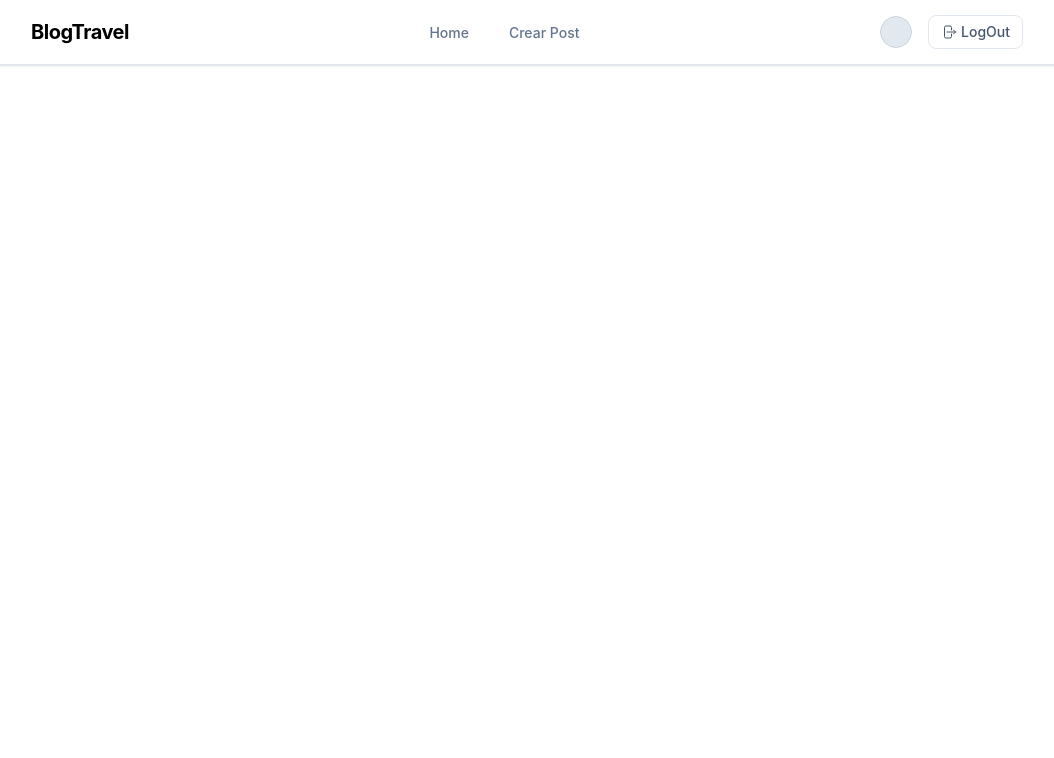
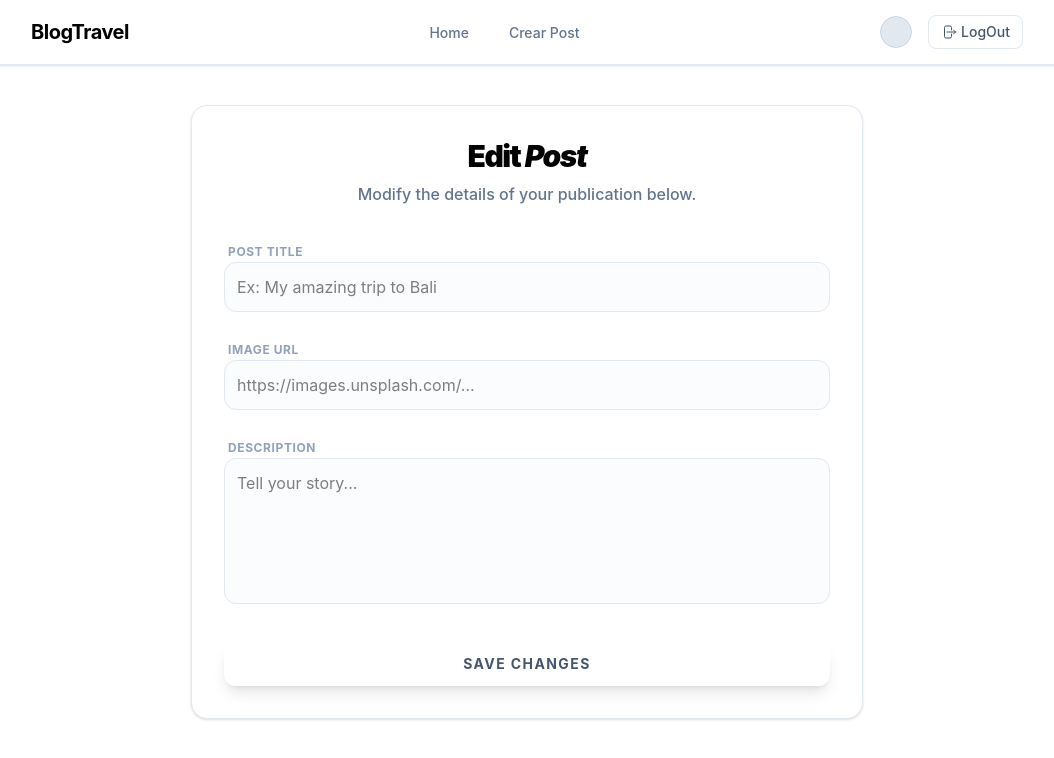
Before and after one commit to FD94/Frontend-BlogTravelApp, a React (Vite) app: page /edit/1 in a window 1280 px wide. Shown: the top 758 px of the page, without its empty margins (113-1167 px from the left). Built offline with nearby package versions, Linux system fonts and the light colour scheme; no server answers; sample sign-in values are in the browser's storage.

Commit message:
feat: implement funcionality to edit post

```diff
--- a/index.html
+++ b/index.html
@@ -5,7 +5,7 @@
 		<link rel="icon" type="image/svg+xml" href="/favicon.svg" />
 		<meta name="viewport" content="width=device-width, initial-scale=1.0" />
 		<link href="./src/index.css" rel="stylesheet" />
-		<title>Travel Blog</title>
+		<title>BlogTravel</title>
 	</head>
 	<body>
 		<div id="root"></div>
--- a/src/App.jsx
+++ b/src/App.jsx
@@ -6,6 +6,7 @@ import CreatePost from "./pages/CreatePost"
 import PrivateRoute from "./components/PrivateRoutes"
 import LoginPage from "./pages/LoginPage"
 import SignupPage from "./pages/SignUpPage"
+import EditPostsPage from "./pages/EditPostsPage"
 
 
 
@@ -19,6 +20,7 @@ function App() {
       <Routes>
         <Route path="/" element={<HomePage />} />
         <Route path="/create" element={<PrivateRoute> <CreatePost /> </PrivateRoute>} />
+        <Route path="/edit/:id" element={<PrivateRoute> <EditPostsPage /> </PrivateRoute>} />
         <Route path="/login" element={<LoginPage />} />
         <Route path="/signup" element={<SignupPage />} />
       </Routes>
--- a/src/components/Navbar.jsx
+++ b/src/components/Navbar.jsx
@@ -29,14 +29,14 @@ const Navbar = () => {
             <nav className="max-w-5xl mx-auto px-4">
                 <div className="flex items-center justify-between h-16">
 
-                    {/* Lado Izquierdo: Logo */}
+
                     <div className="flex-shrink-0">
                         <h1 className="text-xl font-bold text-brand-primary tracking-tight">
                             BlogTravel
                         </h1>
                     </div>
 
-                    {/* Centro: Links de Navegación */}
+
                     <div className="flex gap-4 md:gap-8 h-full">
                         <NavLink
                             to="/"
@@ -54,7 +54,7 @@ const Navbar = () => {
                         </NavLink>
                     </div>
 
-                    {/* Lado Derecho: Grupo de Usuario (Avatar + Logout) */}
+
                     <div className="flex items-center gap-3 md:gap-4">
 
                         <div className="flex items-center cursor-pointer" onClick={handleAvatarClick}>
--- a/src/pages/CreatePost.jsx
+++ b/src/pages/CreatePost.jsx
@@ -6,7 +6,7 @@ const CreatePost = () => {
     const [title, setTitle] = useState("");
     const [description, setDescription] = useState("");
     const [image, setImage] = useState("");
-    const [author, setAuthor] = useState("");
+
 
     const navigate = useNavigate()
 
@@ -16,11 +16,8 @@ const CreatePost = () => {
 
     const handleSubmit = async (e) => {
         e.preventDefault()
-        const token = localStorage.getItem("authToken");
 
-        console.log("TOKEN:", token);
-
-        const newPost = { title, description, author, image }
+        const newPost = { title, description, image }
         try {
             const token = localStorage.getItem("authToken")
 
@@ -31,7 +28,9 @@ const CreatePost = () => {
                 }
             });
 
-            console.log("Post created with successfully", response.data)
+            setTitle(response.data.title)
+            setDescription(response.data.description)
+            setImage(response.data.image)
             navigate("/")
         } catch (error) {
 
@@ -54,7 +53,7 @@ const CreatePost = () => {
                         <input
                             type="text"
                             id="title"
-                            placeholder="Ej: Mi increíble App de React"
+                            placeholder="Title"
                             className={inputStyle}
                             value={title}
                             onChange={(e) => { setTitle(e.target.value) }}
@@ -106,7 +105,7 @@ const CreatePost = () => {
                             type="button"
                             className="flex-1 bg-white text-slate-600 font-semibold py-2.5 rounded-lg border border-slate-300 hover:bg-slate-50 transition-colors shadow-md shadow-brand-primary/20"
                         >
-                            Cancelar
+                            Cancel
                         </button>
                     </div>
                 </form>
--- /dev/null
+++ b/src/pages/EditPostsPage.jsx
@@ -0,0 +1,108 @@
+import { useState, useEffect } from "react";
+import { useNavigate, useParams } from "react-router-dom";
+import axios from "axios";
+
+function EditPostsPage() {
+    const { id } = useParams();
+    const navigate = useNavigate();
+
+    const [formDataUpdate, setFormDataUpdate] = useState({
+        title: "",
+        description: "",
+        image: "",
+    });
+
+    useEffect(() => {
+        const token = localStorage.getItem("authToken");
+        axios.get(`http://localhost:5005/api/posts/${id}`, { headers: { Authorization: `Bearer ${token}` } })
+            .then((response) => {
+                setFormDataUpdate(response.data)
+            })
+            .catch((error) => {
+                console.error("Error fetching post", error);
+            })
+    }, [id])
+
+    const handleChange = (e) => {
+        setFormDataUpdate({
+            ...formDataUpdate,
+            [e.target.name]: e.target.value
+        })
+    }
+
+    const handleSubmit = async (e) => {
+        e.preventDefault()
+
+        try {
+            const token = localStorage.getItem("authToken");
+
+            await axios.put(`http://localhost:5005/api/posts/${id}`, formDataUpdate, { headers: { Authorization: `Bearer ${token}` } })
+            navigate("/")
+        } catch (error) {
+            console.error("Error updating post", error);
+        }
+
+    }
+
+    return (
+        <>
+            <div className="max-w-2xl mx-auto p-8 bg-white border border-slate-200 rounded-2xl shadow-sm mt-10">
+                <div className="mb-8 text-center">
+                    <h1 className="text-3xl font-black text-brand-dark tracking-tighter">
+                        Edit <span className="text-brand-primary italic">Post</span>
+                    </h1>
+                    <p className="text-slate-500 font-medium mt-2">Modify the details of your publication below.</p>
+                </div>
+
+                <form onSubmit={handleSubmit} className="flex flex-col gap-6">
+                    <div className="space-y-1">
+                        <label className="text-xs font-bold text-slate-400 uppercase tracking-wider ml-1">Post Title</label>
+                        <input
+                            type="text"
+                            name="title"
+                            value={formDataUpdate.title}
+                            onChange={handleChange}
+                            placeholder="Ex: My amazing trip to Bali"
+                            className="w-full border border-slate-200 p-3 rounded-xl focus:outline-none focus:ring-2 focus:ring-brand-primary/20 focus:border-brand-primary transition-all duration-200 bg-slate-50/50"
+                        />
+                    </div>
+
+                    <div className="space-y-1">
+                        <label className="text-xs font-bold text-slate-400 uppercase tracking-wider ml-1">Image URL</label>
+                        <input
+                            type="text"
+                            name="image"
+                            value={formDataUpdate.image}
+                            onChange={handleChange}
+                            placeholder="https://images.unsplash.com/..."
+                            className="w-full border border-slate-200 p-3 rounded-xl focus:outline-none focus:ring-2 focus:ring-brand-primary/20 focus:border-brand-primary transition-all duration-200 bg-slate-50/50"
+                        />
+                    </div>
+
+                    <div className="space-y-1">
+                        <label className="text-xs font-bold text-slate-400 uppercase tracking-wider ml-1">Description</label>
+                        <textarea
+                            name="description"
+                            rows="5"
+                            value={formDataUpdate.description}
+                            onChange={handleChange}
+                            placeholder="Tell your story..."
+                            className="w-full border border-slate-200 p-3 rounded-xl focus:outline-none focus:ring-2 focus:ring-brand-primary/20 focus:border-brand-primary transition-all duration-200 bg-slate-50/50 resize-none"
+                        />
+                    </div>
+
+                    <button
+                        type="submit"
+                        className="mt-2 bg-brand-primary text-slate-600 font-bold py-3 px-6 rounded-xl shadow-lg shadow-brand-primary/30 hover:bg-brand-dark transform hover:-translate-y-0.5 active:scale-[0.98] transition-all duration-200 uppercase tracking-widest text-sm cursor-pointer"
+                    >
+                        Save Changes
+                    </button>
+                </form>
+            </div>
+        </>
+
+    )
+}
+
+
+export default EditPostsPage;
```
Also changed, not shown: src/pages/HomePage.jsx (+36 -3 lines), src/pages/PostDetailsPage.jsx (deleted).
